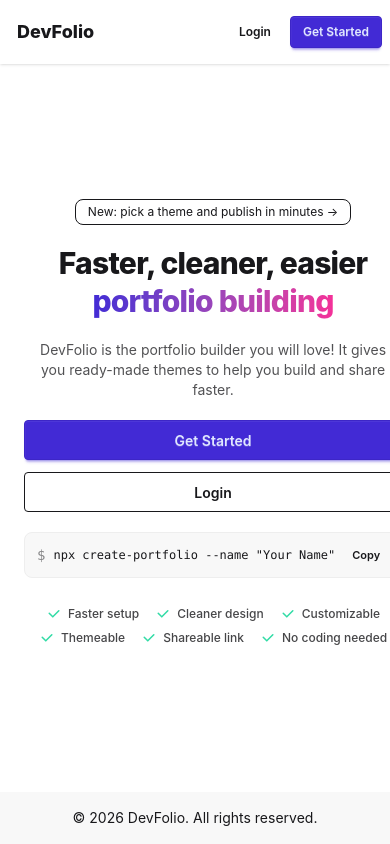
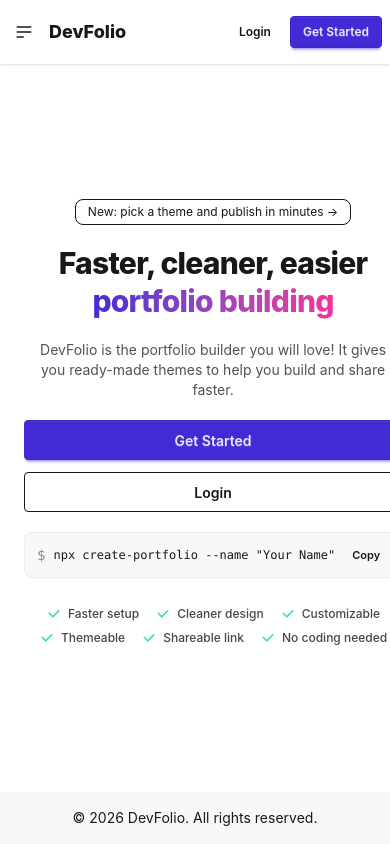
Before and after one commit to ridhi431/mernprac, a React (Vite) app in the folder frontend/mernPrac/: page / in a window 390 px wide. Built offline with nearby package versions, Linux system fonts and the light colour scheme; no server answers.

Commit message:
Fix mobile drawer on all pages, prevent horizontal sway, and optimize touch interactions

```diff
--- a/frontend/mernPrac/src/components/Navbar.jsx
+++ b/frontend/mernPrac/src/components/Navbar.jsx
@@ -33,14 +33,12 @@ const Navbar = ({ onDesktopToggle }) => {
     <div className="navbar bg-base-100 shadow-sm px-2 sm:px-4">
       {/* LEFT - Hamburger (mobile, drawer toggle) + Logo */}
       <div className="navbar-start gap-1">
-        {token && (
-          <label htmlFor="dashboard-drawer" className="btn btn-ghost btn-circle btn-sm sm:btn-md lg:hidden" aria-label="Toggle menu">
-            <svg xmlns="http://www.w3.org/2000/svg" className="h-5 w-5" fill="none" viewBox="0 0 24 24" stroke="currentColor">
-              <path strokeLinecap="round" strokeLinejoin="round" strokeWidth="2" d="M4 6h16M4 12h16M4 18h7" />
-            </svg>
-          </label>
-        )}
-        <Link to="/" className="btn btn-ghost text-lg sm:text-xl font-extrabold px-2 sm:px-4">
+        <label htmlFor="dashboard-drawer" className="btn btn-ghost btn-circle btn-sm sm:btn-md lg:hidden" aria-label="Toggle menu">
+          <svg xmlns="http://www.w3.org/2000/svg" className="h-5 w-5" fill="none" viewBox="0 0 24 24" stroke="currentColor">
+            <path strokeLinecap="round" strokeLinejoin="round" strokeWidth="2" d="M4 6h16M4 12h16M4 18h7" />
+          </svg>
+        </label>
+        <Link to="/" className="btn btn-ghost text-lg sm:text-xl font-extrabold px-1 sm:px-4">
           DevFolio
         </Link>
       </div>
--- a/frontend/mernPrac/src/components/Sidebar.jsx
+++ b/frontend/mernPrac/src/components/Sidebar.jsx
@@ -1,12 +1,29 @@
-import { Link } from 'react-router-dom';
+import { Link, useNavigate } from 'react-router-dom';
 
 const closeDrawer = () => {
   const drawer = document.getElementById('dashboard-drawer');
   if (drawer) drawer.checked = false;
 };
 
-const Sidebar = () => (
-  <ul className="menu bg-base-200 min-h-full w-64 p-4 gap-1 text-sm sm:text-base">
+const Sidebar = () => {
+  const token = localStorage.getItem('token');
+  const navigate = useNavigate();
+
+  const handleLogout = () => {
+    closeDrawer();
+    localStorage.removeItem('token');
+    navigate('/');
+  };
+
+  return (
+    <ul className="menu bg-base-200 min-h-full w-64 sm:w-72 p-4 gap-1 text-sm sm:text-base border-r border-base-300">
+      <div className="flex items-center justify-between px-2 py-3 mb-2 border-b border-base-300">
+        <Link to="/" onClick={closeDrawer} className="font-extrabold text-xl">DevFolio</Link>
+        <button onClick={closeDrawer} className="btn btn-ghost btn-circle btn-xs lg:hidden" aria-label="Close menu">✕</button>
+      </div>
+
+      {token ? (
+        <>
           <li className="menu-title text-xs tracking-wider opacity-60">PORTFOLIOS</li>
           <li><Link to="/dashboard" onClick={closeDrawer}>📊 Dashboard</Link></li>
           <li><Link to="/my-portfolios" onClick={closeDrawer}>📂 My Portfolios</Link></li>
@@ -15,7 +32,19 @@ const Sidebar = () => (
           <li className="menu-title text-xs tracking-wider opacity-60">ACCOUNT</li>
           <li><Link to="/profile" onClick={closeDrawer}>👤 My Profile</Link></li>
           <li><Link to="/settings" onClick={closeDrawer}>⚙️ Settings</Link></li>
+          <div className="divider my-2"></div>
+          <li><button onClick={handleLogout} className="text-error font-medium">🚪 Logout</button></li>
+        </>
+      ) : (
+        <>
+          <li className="menu-title text-xs tracking-wider opacity-60">MENU</li>
+          <li><Link to="/" onClick={closeDrawer}>🏠 Home</Link></li>
+          <li><Link to="/login" onClick={closeDrawer}>🔑 Login</Link></li>
+          <li><Link to="/signup" onClick={closeDrawer}>🚀 Get Started</Link></li>
+        </>
+      )}
     </ul>
   );
+};
 
 export default Sidebar;
--- a/frontend/mernPrac/src/components/portfolio/portfolio.css
+++ b/frontend/mernPrac/src/components/portfolio/portfolio.css
@@ -17,6 +17,7 @@
   filter: blur(80px);
   opacity: 0.35;
   animation: pf-float 12s ease-in-out infinite;
+  pointer-events: none;
 }
 
 .pf-reveal {
--- a/frontend/mernPrac/src/index.css
+++ b/frontend/mernPrac/src/index.css
@@ -3,3 +3,16 @@
 @plugin "daisyui" {
   themes: light --default, dark --prefersdark, cupcake, bumblebee, emerald, corporate, synthwave, retro, cyberpunk, valentine, halloween, garden, forest, aqua, lofi, pastel, fantasy, wireframe, black, luxury, dracula, cmyk, autumn, business, acid, lemonade, night, coffee, winter, dim, nord, sunset, caramellatte, abyss, silk;
 }
+
+html, body {
+  overflow-x: hidden;
+  max-width: 100vw;
+  width: 100%;
+}
+
+#root {
+  overflow-x: hidden;
+  max-width: 100%;
+  width: 100%;
+  min-height: 100vh;
+}
--- a/frontend/mernPrac/src/layouts/Mainlayout.jsx
+++ b/frontend/mernPrac/src/layouts/Mainlayout.jsx
@@ -1,15 +1,25 @@
 import { Outlet } from 'react-router-dom';
 import Navbar from '../components/Navbar';
 import Footer from '../components/Footer';
+import Sidebar from '../components/Sidebar';
 
 const Mainlayout = () => {
   return (
-    <div className="flex flex-col min-h-screen">
-      <Navbar />
-      <main className="flex-1">
-        <Outlet />
-      </main>
-      <Footer />
+    <div className="drawer">
+      <input id="dashboard-drawer" type="checkbox" className="drawer-toggle" />
+      <div className="drawer-content flex flex-col min-h-screen">
+        <Navbar />
+        <main className="flex-1">
+          <Outlet />
+        </main>
+        <Footer />
+      </div>
+
+      {/* Mobile drawer side */}
+      <div className="drawer-side z-50">
+        <label htmlFor="dashboard-drawer" aria-label="close sidebar" className="drawer-overlay"></label>
+        <Sidebar />
+      </div>
     </div>
   );
 };
--- a/frontend/mernPrac/src/pages/CreatePortfolio.jsx
+++ b/frontend/mernPrac/src/pages/CreatePortfolio.jsx
@@ -11,6 +11,7 @@ const TiltCard = ({ to, children }) => {
   const MAX_TILT = 12;
 
   const handleMove = (e) => {
+    if (typeof window !== 'undefined' && window.matchMedia('(hover: none)').matches) return;
     const card = cardRef.current;
     const rect = card.getBoundingClientRect();
     const x = (e.clientX - rect.left) / rect.width;
```
Lines whose indentation alone changed are shown as unchanged.
